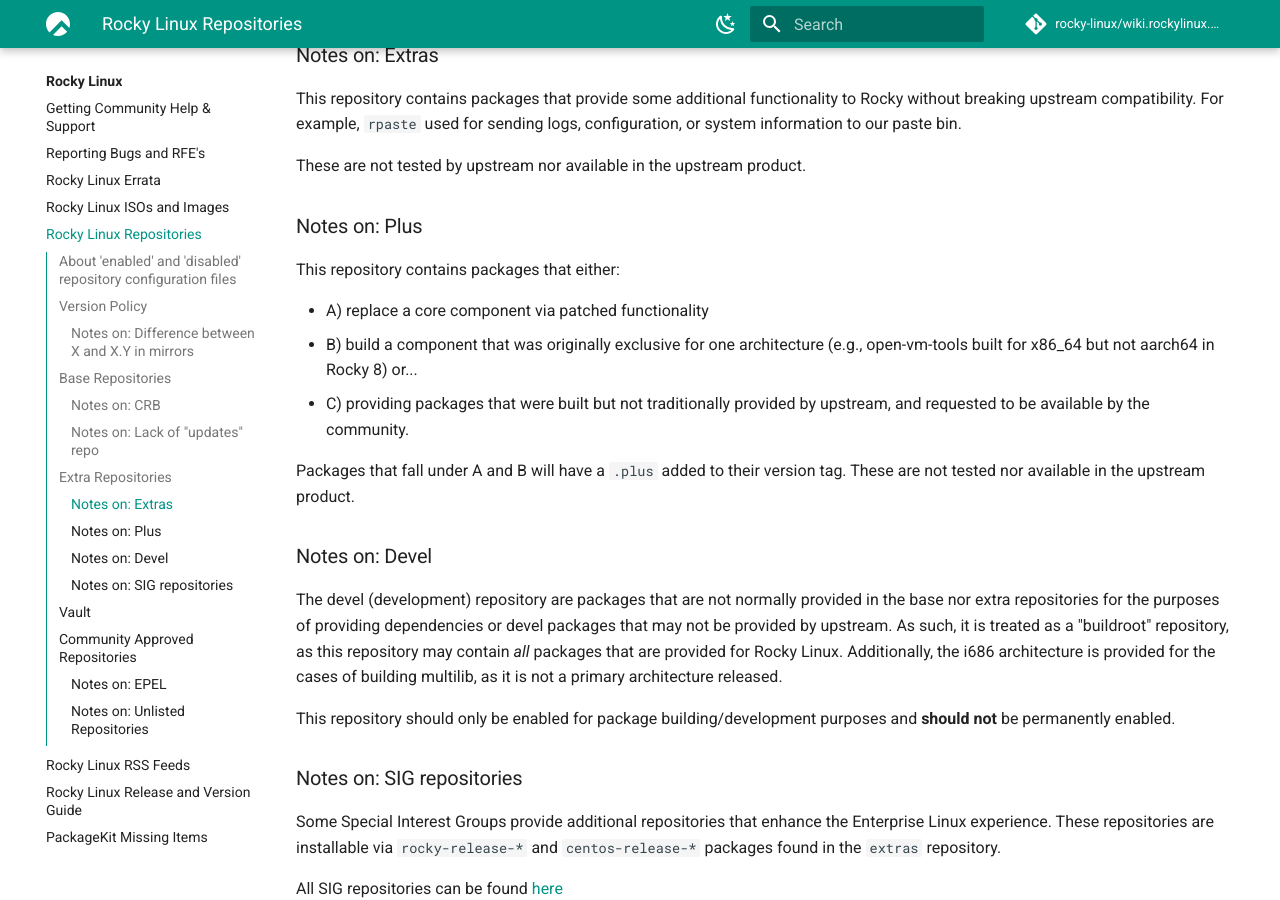
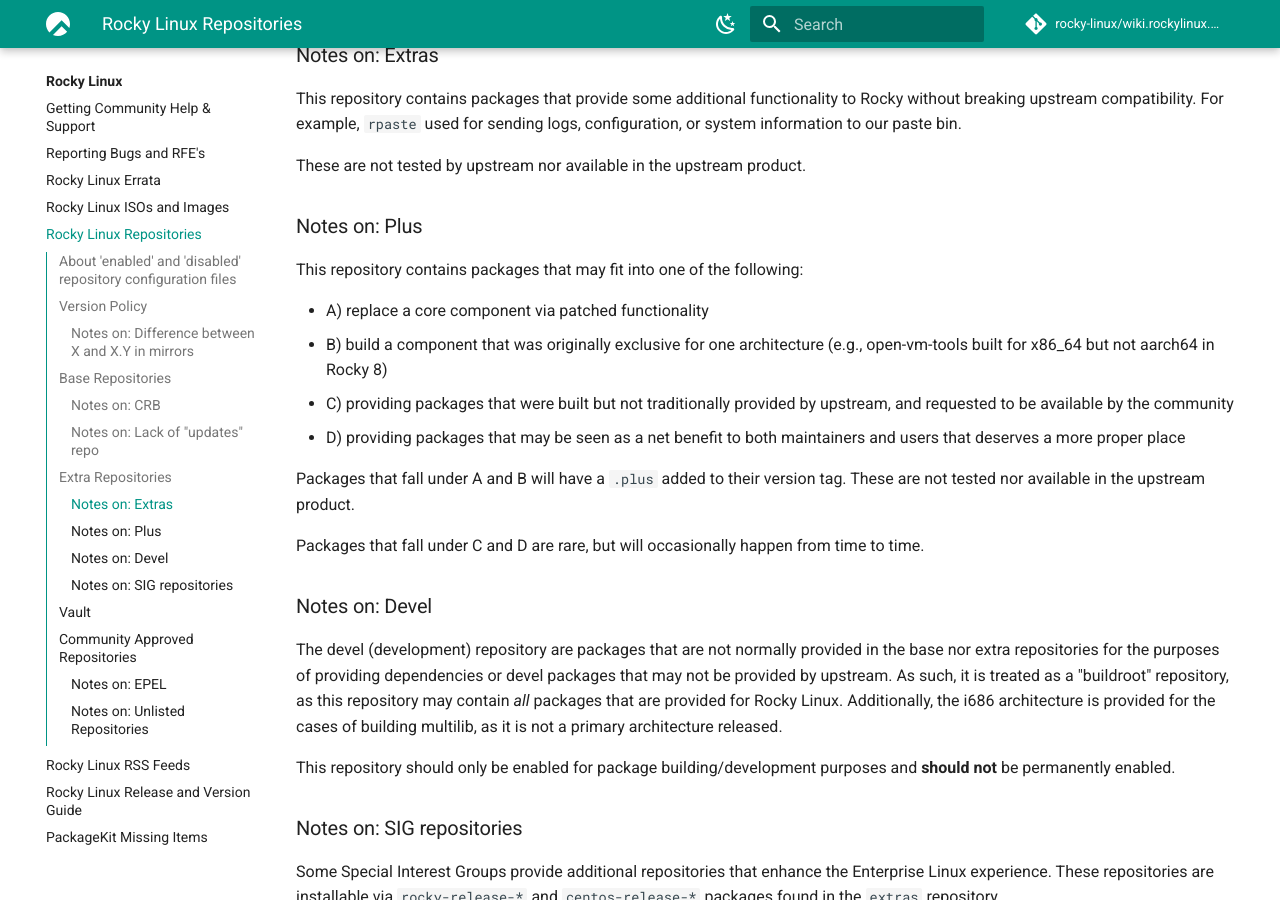
Before and after one commit to rocky-linux/wiki.rockylinux.org, an MkDocs documentation site: the page built from docs/rocky/repo.md, in a window 1280 px wide and 900 px high, scrolled down 2233 px. Built offline with MkDocs 1.6.1 and Material for MkDocs 9.7.7, drawn with Linux system fonts in a browser that asks for light colours; comment, search, counter and statistics services are not loaded.

Commit message:
update plus repo

```diff
--- a/docs/rocky/repo.md
+++ b/docs/rocky/repo.md
@@ -64,13 +64,16 @@
 
 ### Notes on: Plus
 
-This repository contains packages that either:
+This repository contains packages that may fit into one of the following:
 
 * A) replace a core component via patched functionality
-* B) build a component that was originally exclusive for one architecture (e.g., open-vm-tools built for x86_64 but not aarch64 in Rocky 8) or...
-* C) providing packages that were built but not traditionally provided by upstream, and requested to be available by the community.
+* B) build a component that was originally exclusive for one architecture (e.g., open-vm-tools built for x86_64 but not aarch64 in Rocky 8)
+* C) providing packages that were built but not traditionally provided by upstream, and requested to be available by the community
+* D) providing packages that may be seen as a net benefit to both maintainers and users that deserves a more proper place
 
 Packages that fall under A and B will have a `.plus` added to their version tag. These are not tested nor available in the upstream product.
+
+Packages that fall under C and D are rare, but will occasionally happen from time to time.
 
 ### Notes on: Devel
 
```
